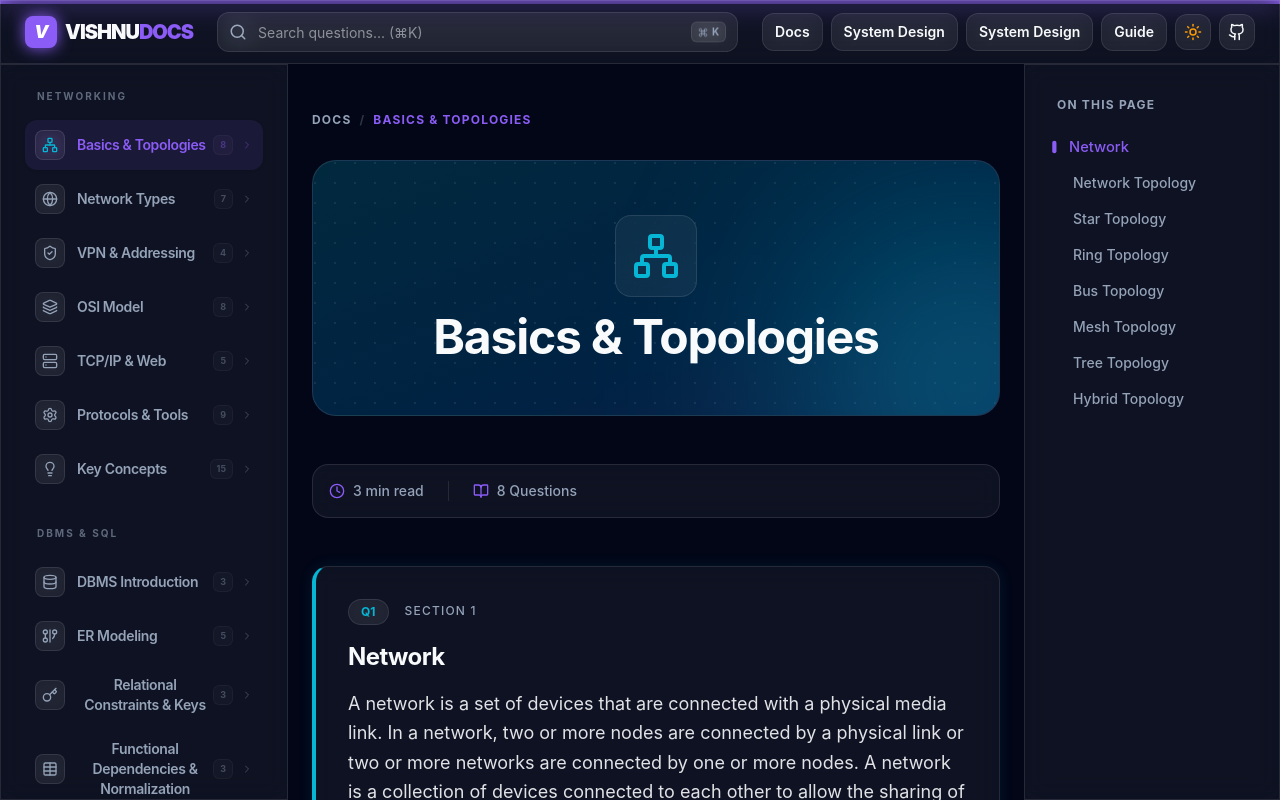
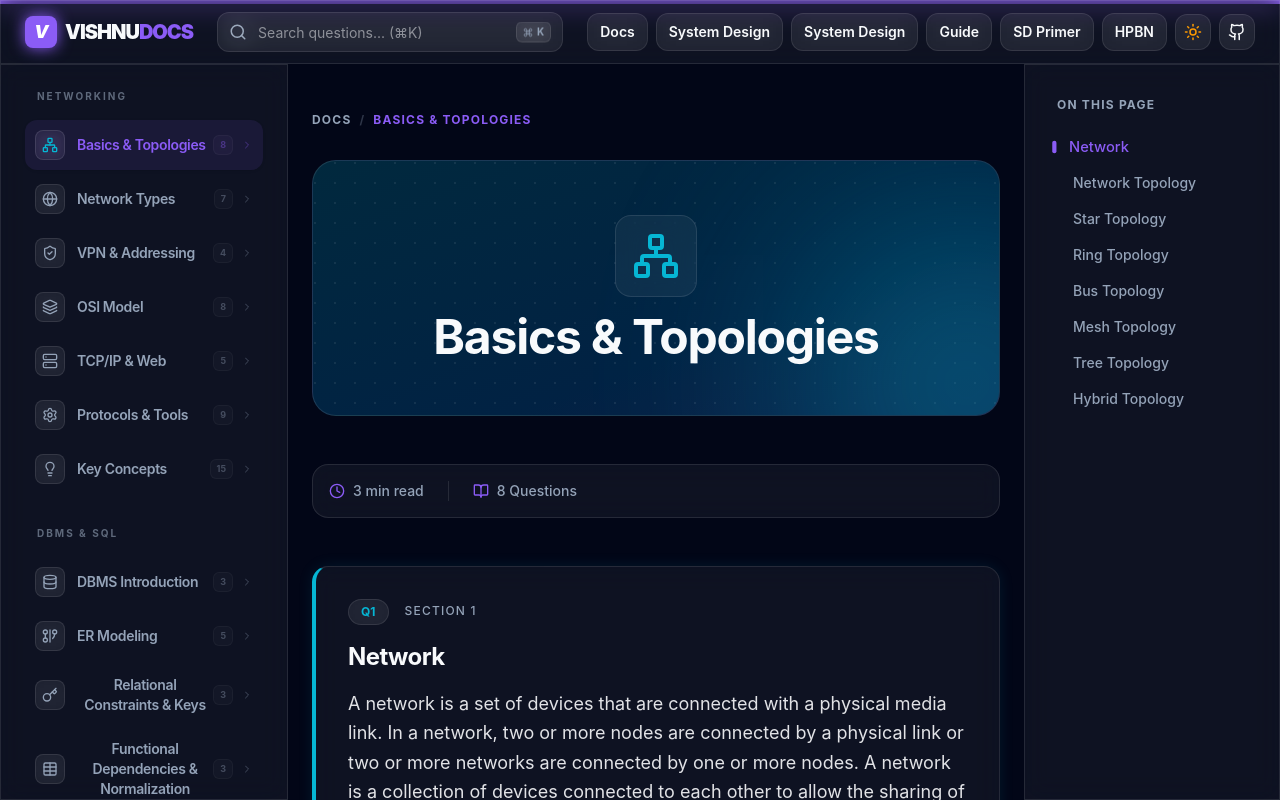
Before and after one commit to srujanmp/vishnudocs, a React (Vite) app: page / in a window 1280 px wide. Shown: the top 800 px of the page. Built offline with nearby package versions, Linux system fonts and the light colour scheme.

Commit message:
Add external system design links to navbar

```diff
--- a/src/components/Navbar.tsx
+++ b/src/components/Navbar.tsx
@@ -75,6 +75,22 @@ export function Navbar({ onToggleSidebar, isSidebarOpen = true }: NavbarProps) {
         >
           Guide
         </a>
+        <a
+          href="https://github.com/donnemartin/system-design-primer/blob/master/README.md#system-design-topics-start-here"
+          target="_blank"
+          rel="noopener noreferrer"
+          className="hidden lg:inline-flex px-3 py-2 rounded-xl glass hover:bg-white/10 transition-all text-sm font-semibold whitespace-nowrap"
+        >
+          SD Primer
+        </a>
+        <a
+          href="https://hpbn.co/"
+          target="_blank"
+          rel="noopener noreferrer"
+          className="hidden lg:inline-flex px-3 py-2 rounded-xl glass hover:bg-white/10 transition-all text-sm font-semibold whitespace-nowrap"
+        >
+          HPBN
+        </a>
         <button
           onClick={() => setTheme(theme === "dark" ? "light" : "dark")}
           className="p-2 rounded-xl glass hover:bg-white/10 transition-all group shrink-0"
```
